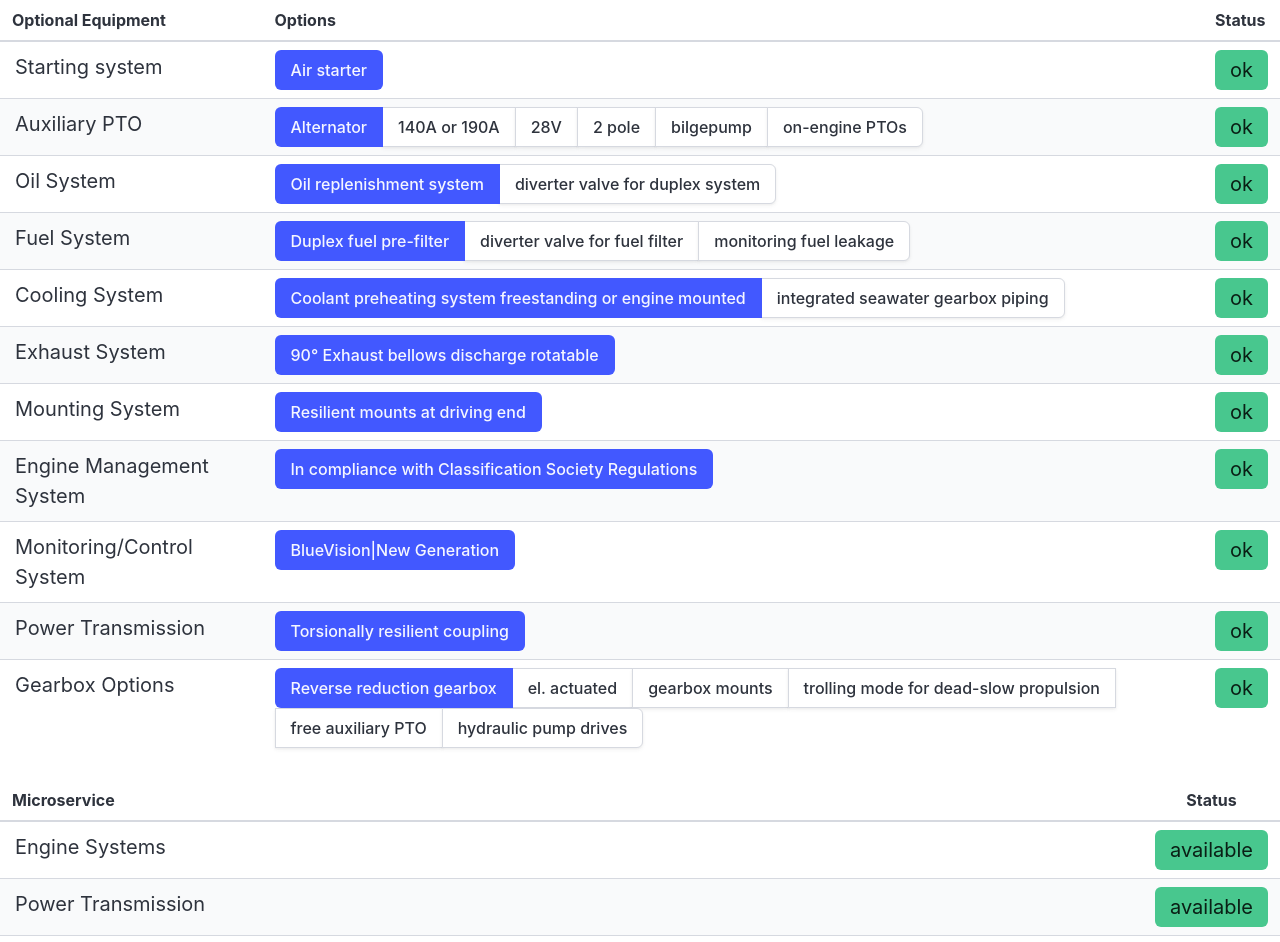
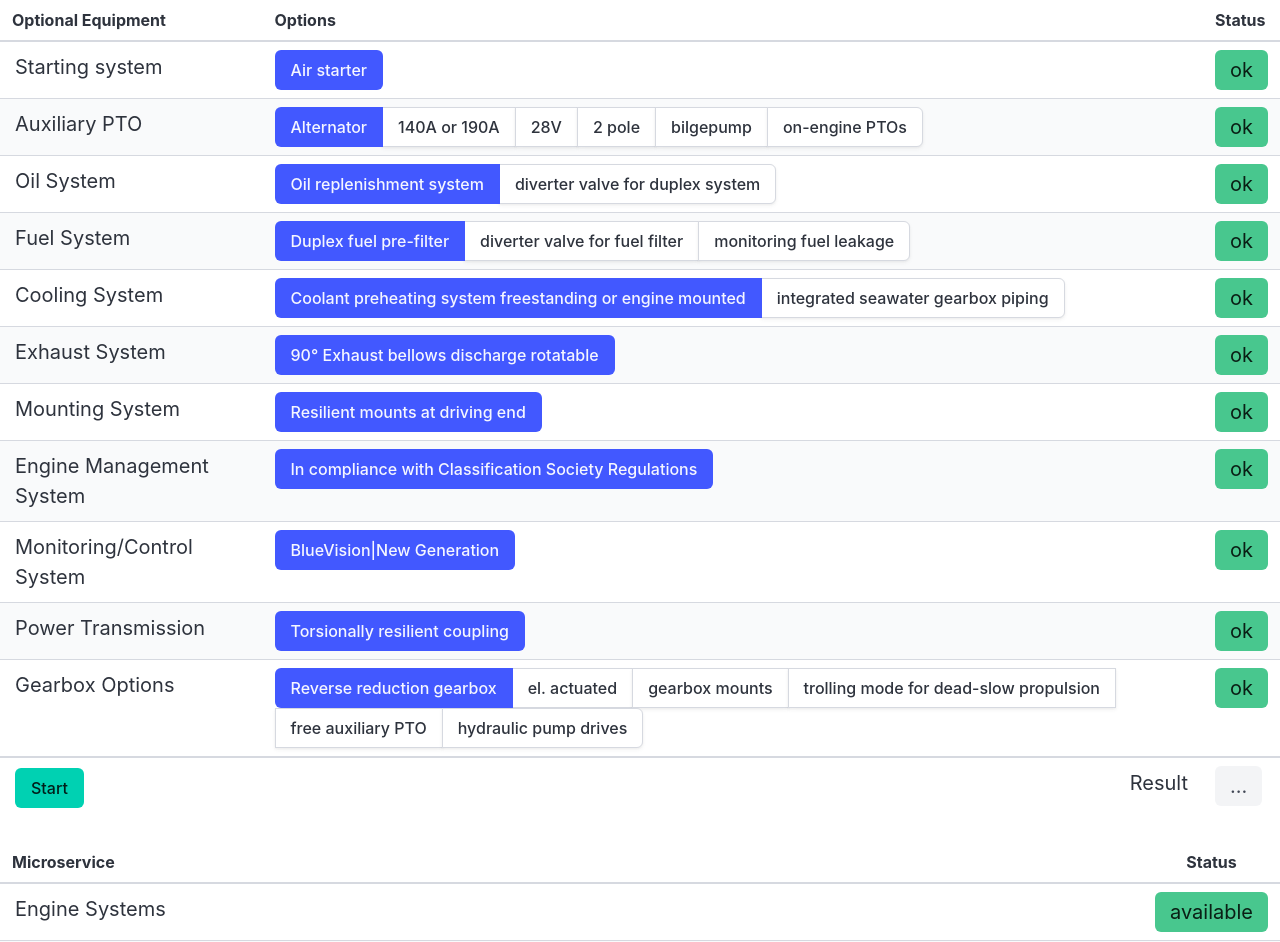
Before and after one commit to LeonHeimermann/OOKA_Semesterprojekt, a React (Create React App) app in the folder frontend/: page / in a window 1280 px wide. Shown: the top 942 px of the page. Built offline with nearby package versions, Linux system fonts and the light colour scheme.

Commit message:
[frontend] add start-button and result-indicator

```diff
--- a/frontend/src/App.js
+++ b/frontend/src/App.js
@@ -37,9 +37,22 @@ function App() {
             </thead>
             <tbody>
                 {optionalEqipment.map((option, index) => (
-                    <OptionalEquipment name={option.name} choices={option.choices} key={option.name} />
+                    <OptionalEquipment name={option.name} choices={option.choices} key={option.name + index} />
                 ))}
             </tbody>
+            <tfoot>
+                <tr>
+                    <td className="is-size-5">
+                        <button className="button is-primary">Start</button>
+                    </td>
+                    <td className="is-size-5 has-text-right">
+                        Result
+                    </td>
+                    <td>
+                        <span className="tag is-large">...</span>
+                    </td>
+                </tr>
+            </tfoot>
         </table>
 
           <table className="table is-striped is-fullwidth">
@@ -51,7 +64,7 @@ function App() {
             </thead>
             <tbody>
                 {microservices.map((microservice, index) => (
-                    <Microservice name={microservice.name} key={microservice.name} />
+                    <Microservice name={microservice.name} key={microservice.name + index} />
                 ))}
             </tbody>
         </table>
```
Lines whose indentation alone changed are shown as unchanged.
